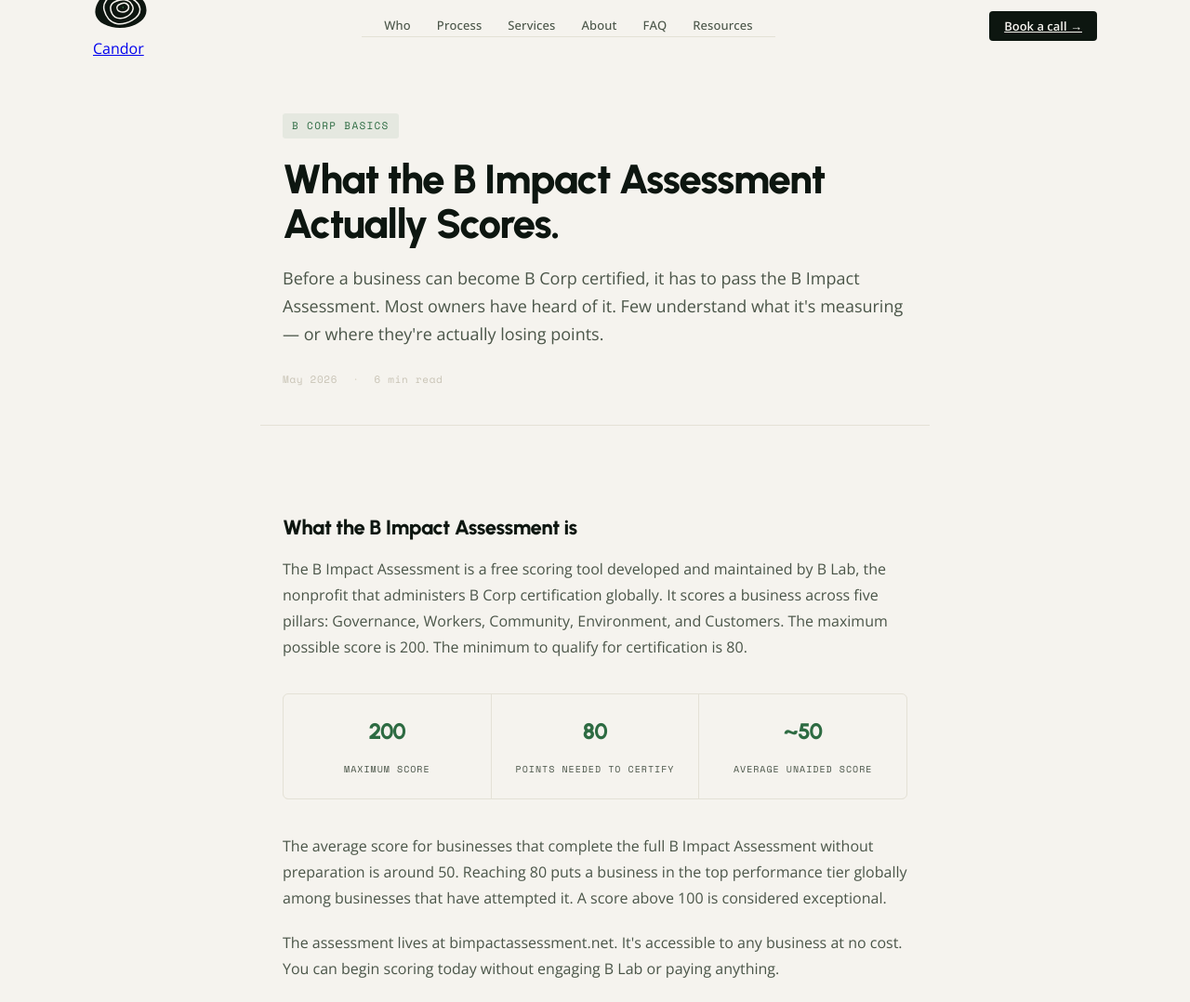
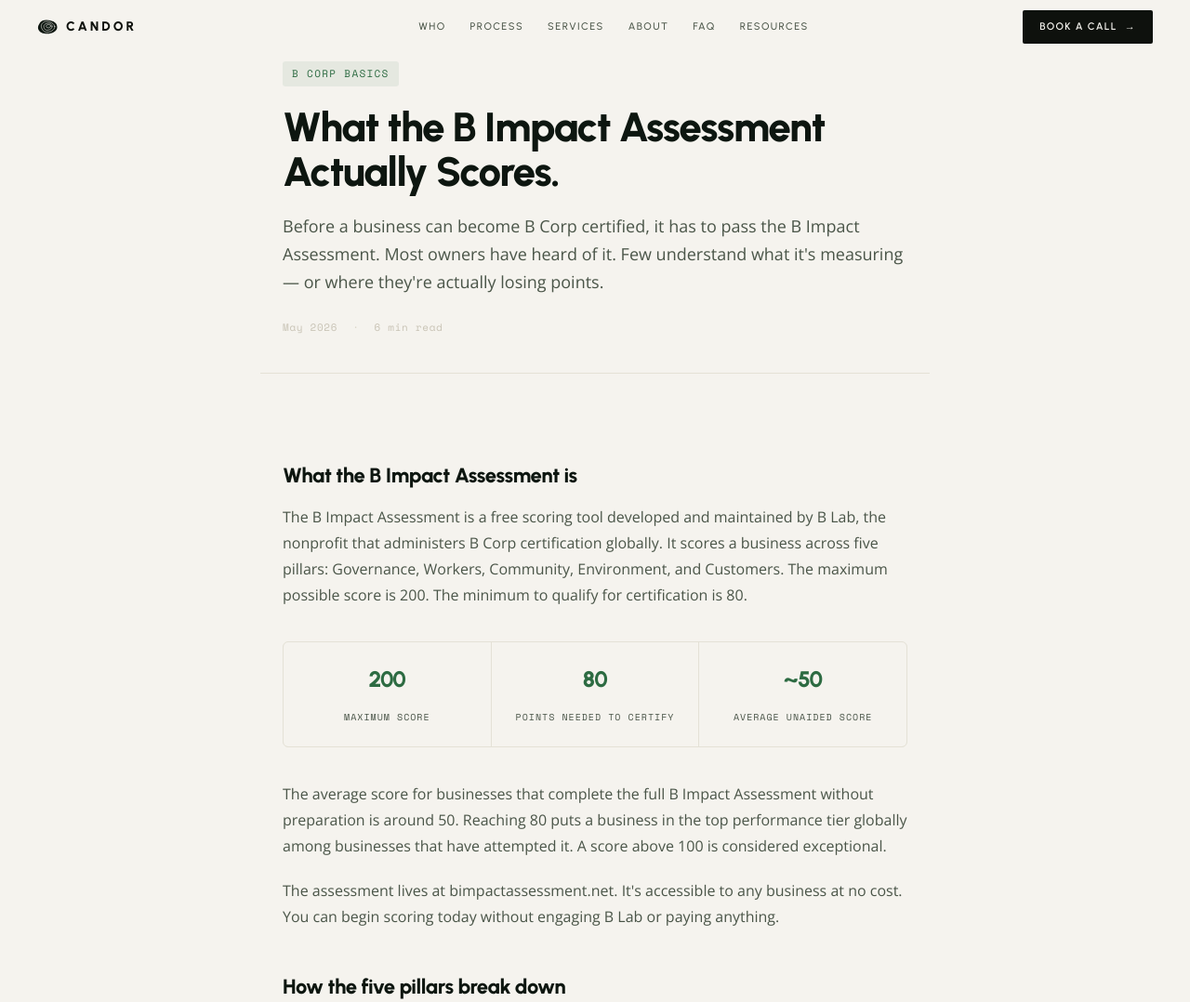
Before and after one commit to artem13224/candor, a plain HTML site: page blog/b-impact-assessment-explained.html in a window 1280 px wide. Shown: the top 1078 px of the page at 93% size. Drawn offline with nearby package versions, Linux system fonts and the light colour scheme.

Commit message:
what you changed

```diff
--- a/blog/b-impact-assessment-explained.html
+++ b/blog/b-impact-assessment-explained.html
@@ -47,6 +47,11 @@
       --light:      #E4E1D6;
       --amber:      #B8651E;
       --amber-bg:   #E8B888;
+      --green:      #2D6B42;
+      --green2:     #3D8A57;
+      --ink3:       #4A5548;
+      --u:          'Urbanist', sans-serif;
+      --ease:       cubic-bezier(.16,1,.3,1);
     }
 
     html { font-size: 16px; scroll-behavior: smooth; }
@@ -59,62 +64,78 @@
       -webkit-font-smoothing: antialiased;
     }
 
-    nav {
-      position: sticky;
-      top: 0;
-      z-index: 100;
-      background: var(--paper);
-      border-bottom: 1px solid var(--light);
-      padding: 0 24px;
+    /* NAV */
+    #site-nav{
+      display:flex;
+      position:fixed;top:0;left:0;right:0;z-index:600;
+      height:58px;padding:0 40px;
+      align-items:center;
     }
-    .nav-inner {
-      max-width: 1080px;
-      margin: 0 auto;
-      height: 56px;
-      display: flex;
-      align-items: center;
-      justify-content: space-between;
+    .nav-bg{
+      position:absolute;inset:0;
+      background:rgba(236,234,226,0);
+      border-bottom:1px solid transparent;
+      backdrop-filter:blur(0px);-webkit-backdrop-filter:blur(0px);
+      transition:background .5s ease,border-color .5s ease,backdrop-filter .5s ease;
+      z-index:0;
     }
-    .nav-brand {
-      display: flex;
-      align-items: center;
-      gap: 8px;
-      text-decoration: none;
-      color: var(--ink);
+    #site-nav.nav-up .nav-bg{
+      background:rgba(236,234,226,.88);
+      border-bottom-color:rgba(14,17,13,.07);
+      backdrop-filter:blur(20px);-webkit-backdrop-filter:blur(20px);
     }
-    .nav-brand span {
-      font-family: 'Urbanist', sans-serif;
-      font-weight: 800;
-      font-size: 1.125rem;
-      letter-spacing: -0.03em;
+    .nav-inner{
+      position:relative;z-index:1;
+      display:grid;grid-template-columns:1fr auto 1fr;align-items:center;
+      width:100%;max-width:1400px;margin:0 auto;
     }
-    .nav-brand .dot { color: var(--forest); }
-    .nav-links {
-      display: flex;
-      align-items: center;
-      gap: 28px;
-      list-style: none;
+    .nav-logo{
+      display:flex;align-items:center;gap:9px;
+      text-decoration:none;flex-shrink:0;
+      transition:opacity .3s;
     }
-    .nav-links a {
-      font-family: 'Open Sans', sans-serif;
-      font-size: 0.8125rem;
-      font-weight: 500;
-      color: var(--body);
-      text-decoration: none;
-      letter-spacing: 0.01em;
-      transition: color 0.15s;
+    .nav-logo:hover{opacity:.6}
+    .nav-logo-svg{width:22px;height:22px;flex-shrink:0;transition:transform .7s var(--ease)}
+    .nav-logo:hover .nav-logo-svg{transform:rotate(14deg)}
+    .nav-wordmark{
+      font-family:var(--u);font-weight:800;font-size:14px;
+      letter-spacing:.22em;text-transform:uppercase;color:#0E110D;
     }
-    .nav-links a:hover { color: var(--forest); }
-    .nav-cta {
-      background: var(--ink);
-      color: var(--paper) !important;
-      padding: 7px 16px;
-      border-radius: 4px;
-      font-size: 0.8125rem !important;
-      font-weight: 600 !important;
-      transition: background 0.15s !important;
+    .nav-links{
+      display:flex;align-items:center;gap:0;
+      margin-left:auto;margin-right:auto;
+      padding-left:40px;
     }
-    .nav-cta:hover { background: var(--forest) !important; color: var(--paper) !important; }
+    .nav-link{
+      font-family:var(--u);font-size:11px;font-weight:500;
+      letter-spacing:.13em;text-transform:uppercase;
+      color:var(--ink3);text-decoration:none;
+      padding:6px 13px;
+      border-radius:2px;
+      position:relative;
+      transition:color .3s;
+    }
+    .nav-link::after{
+      content:'';position:absolute;bottom:1px;left:13px;right:13px;
+      height:1.5px;background:var(--green);
+      transform:scaleX(0);transform-origin:left;
+      transition:transform .38s var(--ease);
+    }
+    .nav-link:hover{color:#0E110D}
+    .nav-link:hover::after{transform:scaleX(.6)}
+    .nav-cta-wrap{justify-self:end}
+    .nav-cta{
+      font-family:var(--u);font-weight:600;font-size:11px;
+      letter-spacing:.12em;text-transform:uppercase;
+      text-decoration:none;padding:9px 18px;
+      background:#0E110D;color:#F5F3EE;
+      border-radius:2px;
+      display:inline-flex;align-items:center;gap:8px;
+      transition:background .28s,transform .35s var(--ease);
+    }
+    .nav-cta:hover{background:var(--green);transform:translateY(-1px)}
+    .nav-cta .nav-ar{display:inline-block;transition:transform .35s var(--ease)}
+    .nav-cta:hover .nav-ar{transform:translateX(4px)}
 
     .article-header {
       max-width: 720px;
@@ -459,11 +480,11 @@
       <span class="nav-wordmark">Candor</span>
     </a>
     <nav class="nav-links" aria-label="Main">
-      <a href="#who"       class="nav-link" data-nav="who">Who</a>
-      <a href="#process"   class="nav-link" data-nav="process">Process</a>
-      <a href="#services"  class="nav-link" data-nav="services">Services</a>
-      <a href="#about"     class="nav-link" data-nav="about">About</a>
-      <a href="#faq"       class="nav-link" data-nav="faq">FAQ</a>
+      <a href="/#who"      class="nav-link">Who</a>
+      <a href="/#process"  class="nav-link">Process</a>
+      <a href="/#services" class="nav-link">Services</a>
+      <a href="/#about"    class="nav-link">About</a>
+      <a href="/#faq"      class="nav-link">FAQ</a>
       <a href="/blog"      class="nav-link nav-hide-mobile">Resources</a>
     </nav>
     <div class="nav-cta-wrap">
@@ -604,5 +625,14 @@
   </div>
 </footer>
 
+<script>
+(function(){
+  var nav = document.getElementById('site-nav');
+  if (!nav) return;
+  function checkScroll() { nav.classList.toggle('nav-up', window.scrollY > 32); }
+  window.addEventListener('scroll', checkScroll, { passive: true });
+  checkScroll();
+})();
+</script>
 </body>
 </html>
```
Also changed, not shown: blog/b-corp-certification-cost-canada.html (+84 -55 lines), blog/how-long-does-b-corp-certification-take.html (+84 -54 lines), blog/index.html (+5 -5 lines).
